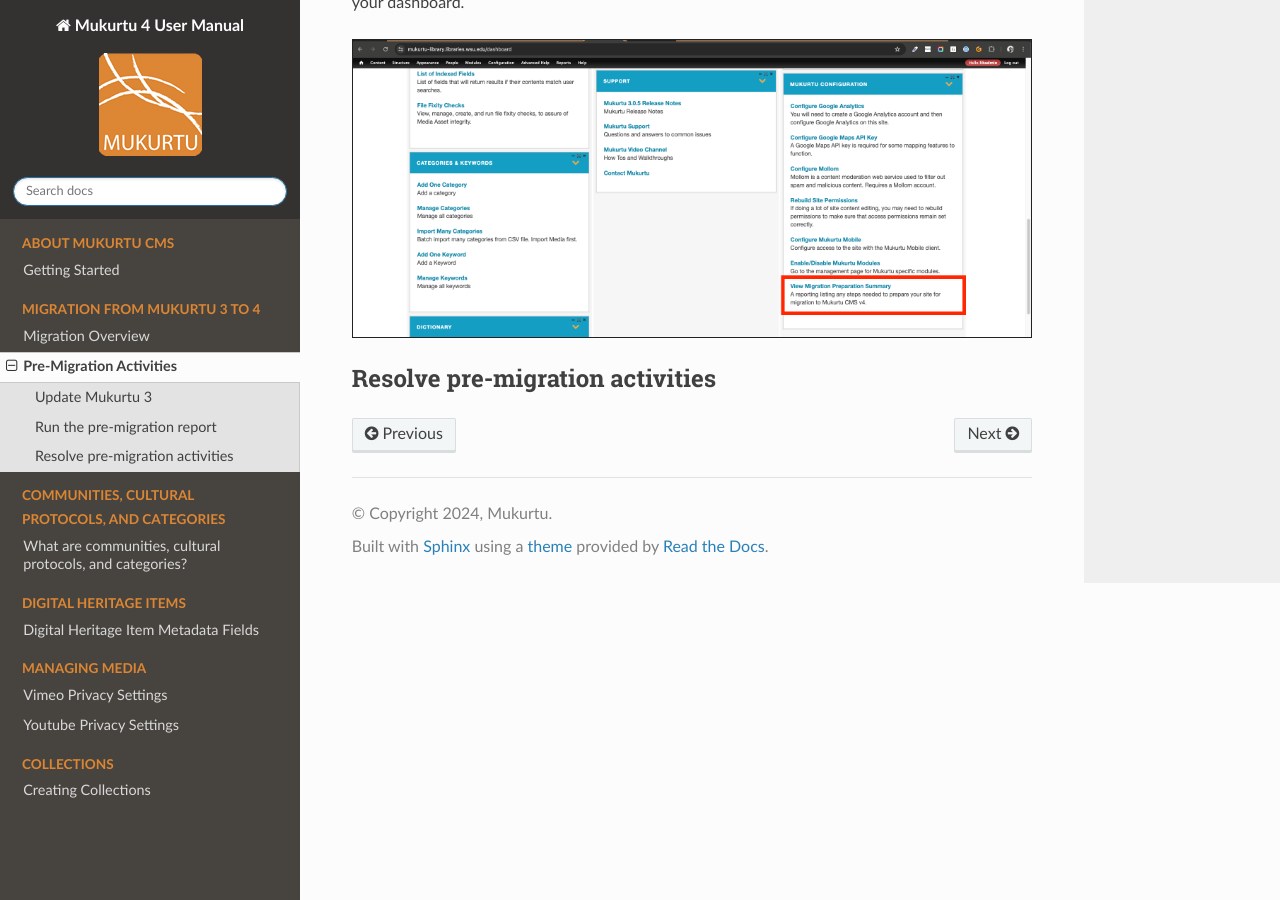
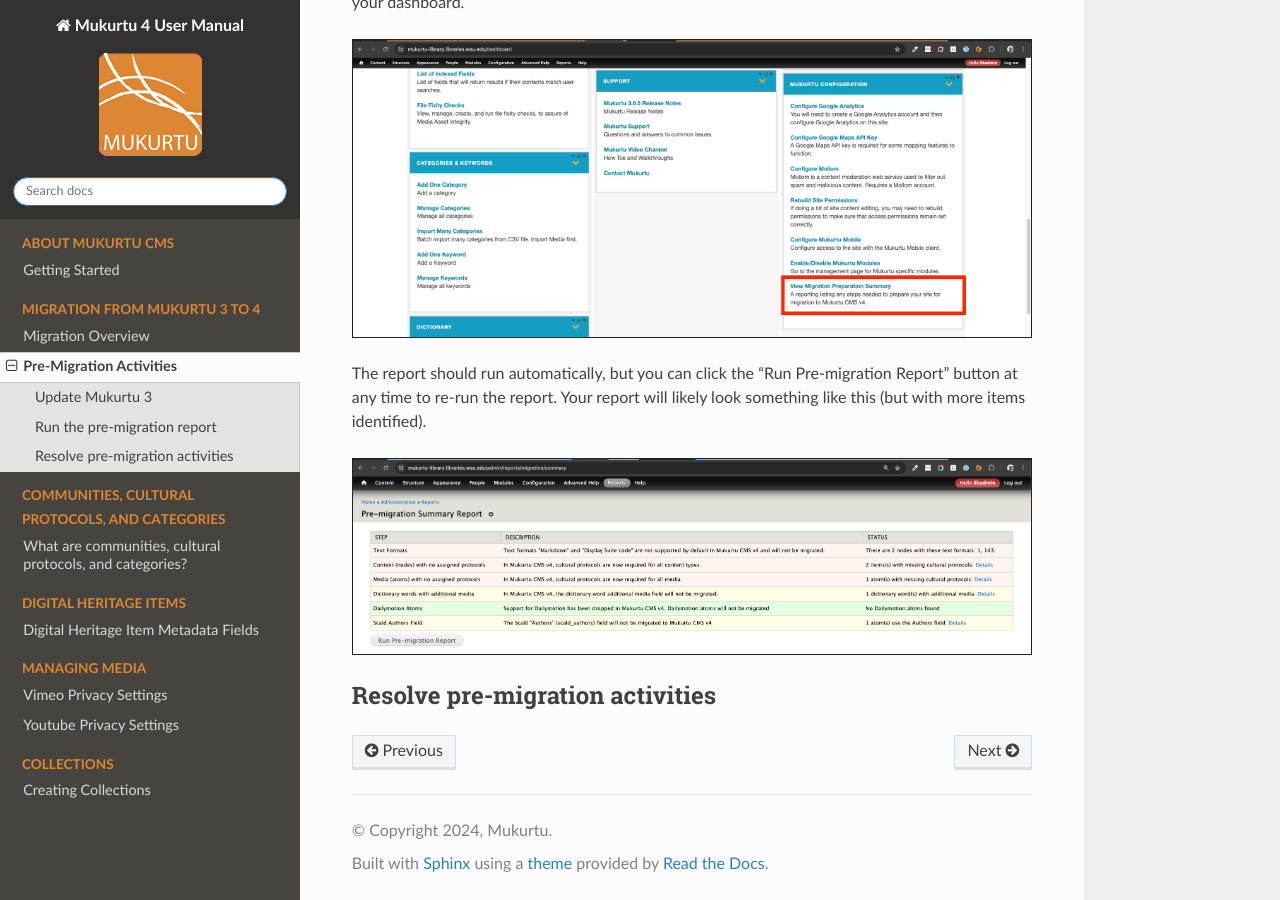
Before and after one commit to MukurtuCMS/mukurtudocs, a Sphinx documentation site: the page built from docs/source/migration/Pre-Migration.md, in a window 1280 px wide and 900 px high, scrolled down 1437 px. Built offline with Sphinx 7.4.7 and the Read the Docs theme 2.0.0, drawn with Linux system fonts in a browser that asks for light colours.

Commit message:
Update Pre-Migration.md

```diff
--- a/docs/source/migration/Pre-Migration.md
+++ b/docs/source/migration/Pre-Migration.md
@@ -40,4 +40,8 @@
 
 ![pre-migration01](../embeds/pre-migration01.png)
 
+The report should run automatically, but you can click the "Run Pre-migration Report" button at any time to re-run the report. Your report will likely look something like this (but with more items identified).
+
+![pre-migration02](../embeds/pre-migration02.png)
+
 ## Resolve pre-migration activities
```
